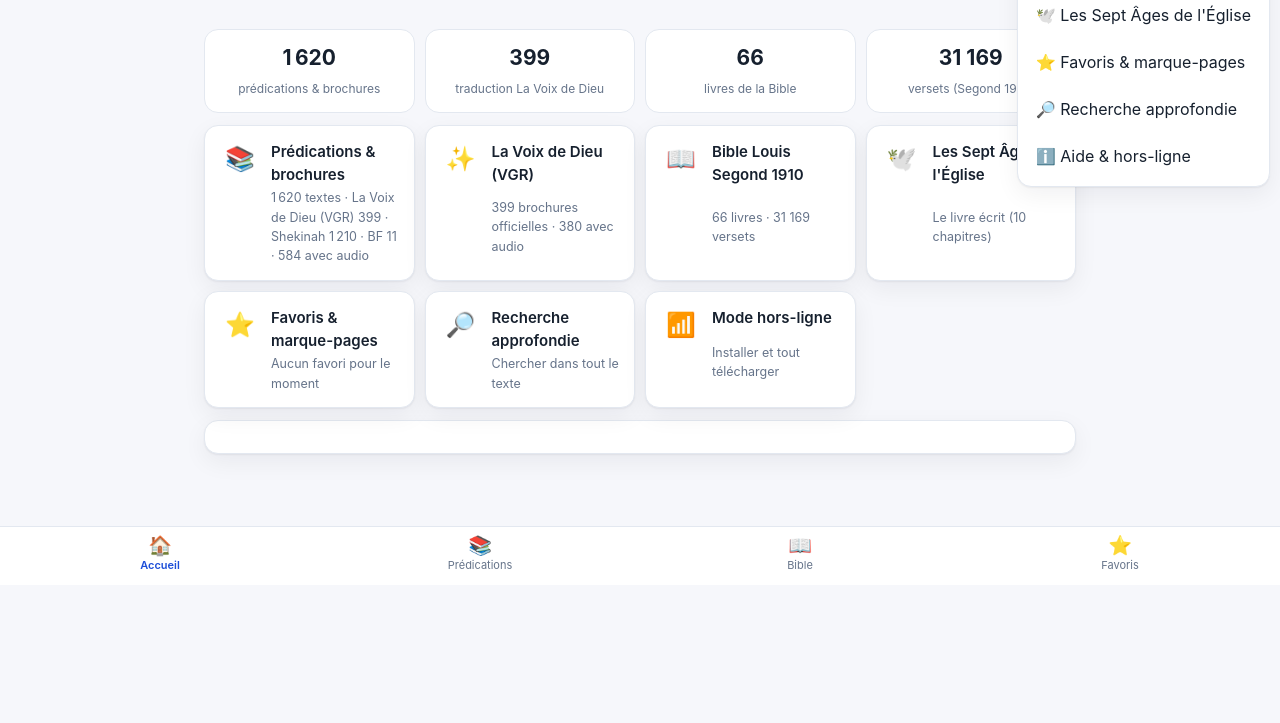
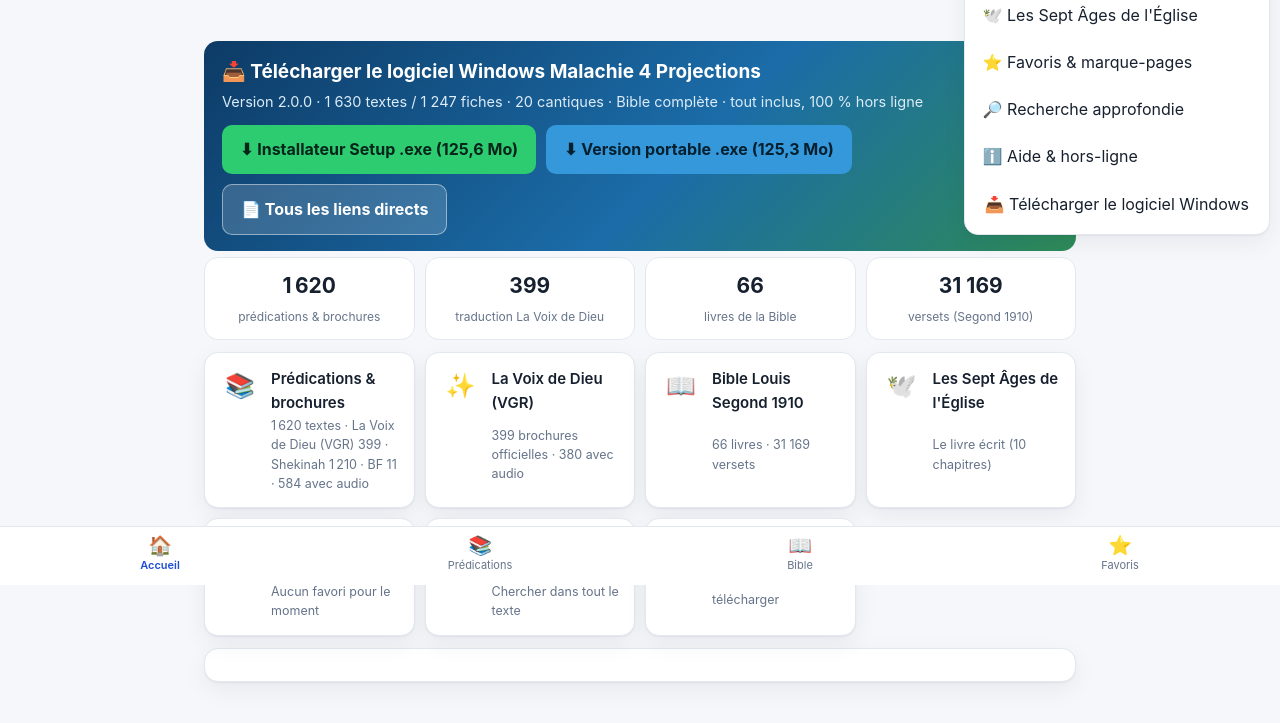
Before and after one commit to Chris-Oint/Malachie4-Projections, a website: page index.html in a window 1280 px wide. Shown: the part 215-938 px from the top of the page. Before the commit the page ends 800 px from the top, so only its background shows below. Drawn offline with Linux system fonts and the light colour scheme.

Commit message:
Page d'accueil : boutons de telechargement direct Windows (Setup .exe, portable .exe, tous les liens)

```diff
--- a/index.html
+++ b/index.html
@@ -32,6 +32,7 @@
   <button data-go="favorites">⭐ Favoris &amp; marque-pages</button>
   <button data-go="search">🔎 Recherche approfondie</button>
   <button data-go="help">ℹ️ Aide &amp; hors-ligne</button>
+  <a class="menu-link" href="TELECHARGER.html" style="display:block;text-align:left;width:100%;padding:12px 14px;border-radius:10px;text-decoration:none;color:inherit">📥 Télécharger le logiciel Windows</a>
 </div>
 
 <main id="app">
@@ -42,6 +43,16 @@
       <h1>La Bibliothèque du Message</h1>
       <p class="muted">William Marrion Branham — <b>1 620 textes</b> : <b>399</b> en traduction <b>La Voix de Dieu</b> (VGR officiel), <b>1 210 Shekinah</b> et <b>11</b> de <b>BF</b> — branham.fr (Restauration Promise) — plus la Bible <b>Louis Segond 1910</b>. Trois traductions, rien d'autre. Tout est consultable hors-ligne.</p>
     </div>
+    <div style="margin:18px 0 6px;padding:16px 18px;border-radius:14px;background:linear-gradient(135deg,#0d3b66,#1b6ca8 55%,#2e8b57);color:#fff">
+      <div style="font-size:19px;font-weight:700;margin-bottom:4px">📥 Télécharger le logiciel Windows Malachie 4 Projections</div>
+      <div style="font-size:14.5px;color:#dcecf9;margin-bottom:12px">Version 2.0.0 · 1 630 textes / 1 247 fiches · 20 cantiques · Bible complète · tout inclus, 100 % hors ligne</div>
+      <div style="display:flex;flex-wrap:wrap;gap:10px">
+        <a href="https://github.com/Chris-Oint/Malachie4-Projections/releases/latest/download/Malachie4-Projections-Setup-2.0.0-x64.exe" style="text-decoration:none;background:#2ecc71;color:#06251a;font-weight:700;padding:12px 18px;border-radius:10px">⬇ Installateur Setup .exe (125,6 Mo)</a>
+        <a href="https://github.com/Chris-Oint/Malachie4-Projections/releases/latest/download/Malachie4-Projections-portable-2.0.0.exe" style="text-decoration:none;background:#3498db;color:#04202f;font-weight:700;padding:12px 18px;border-radius:10px">⬇ Version portable .exe (125,3 Mo)</a>
+        <a href="TELECHARGER.html" style="text-decoration:none;background:rgba(255,255,255,.16);border:1px solid rgba(255,255,255,.45);color:#fff;font-weight:700;padding:12px 18px;border-radius:10px">📄 Tous les liens directs</a>
+      </div>
+    </div>
+
     <div class="stats" id="stats"></div>
 
     <div class="continue-card" id="continueCard" hidden>
```
